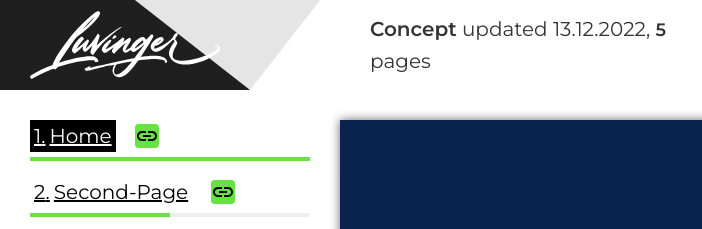
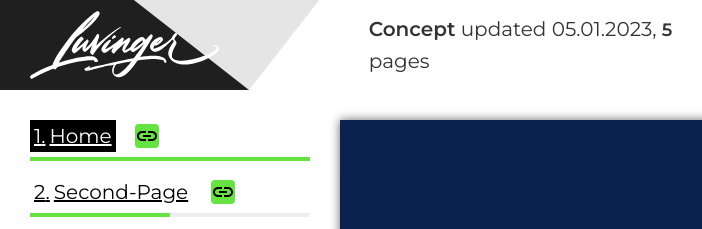
Before and after one commit to demiweb/conceptProject, a website: page app/index.html in a window 1280 px wide. Shown: the top 229 px of the page, 0-702 px from the left. Drawn offline with Linux system fonts and the light colour scheme; files whose address does not match are found by name.

Commit message:
pc, pixel fixes

```diff
--- a/app/index.html
+++ b/app/index.html
@@ -89,7 +89,7 @@
         </div>
         <div class="header-cont">
             <div class="date-update">
-                <p><strong id="title"></strong> updated <span class="date" id="DATE">13.12.2022</span>, <small></small>
+                <p><strong id="title"></strong> updated <span class="date" id="DATE">05.01.2023</span>, <small></small>
                     pages</p>
             </div>
             <div class="type-of-size">
```
Also changed, not shown: dist/index.html, dist/prevstyle/logo-main.svg (renamed from app/img/logo-main.svg).
